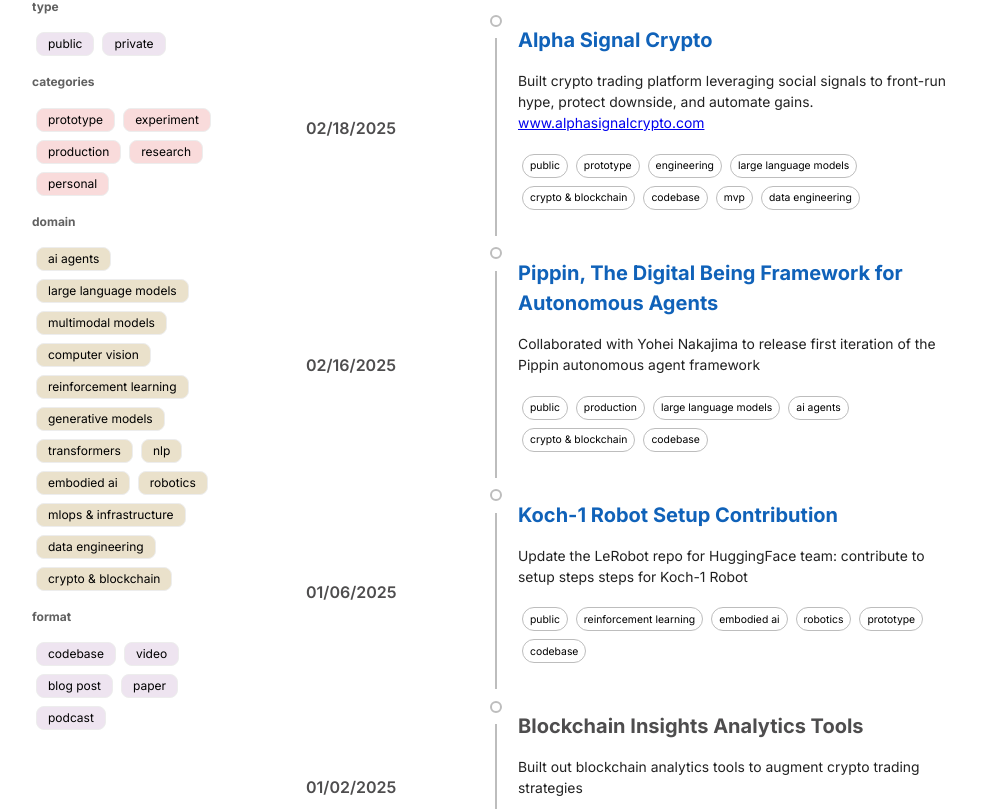
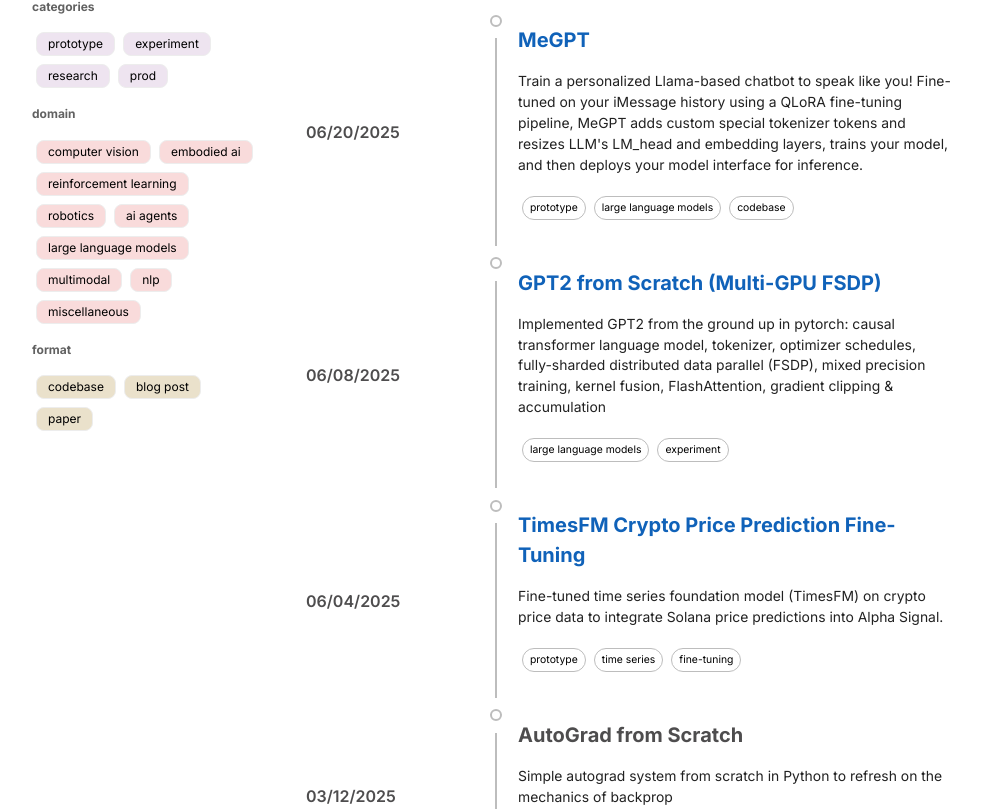
Before and after one commit to jcoleharrison/colebuilds.dev, a React (Vite) app: page / in a window 1280 px wide. Shown: the part 811-1620 px from the top of the page, without its empty margins (132-1113 px from the left). Built offline with nearby package versions, Linux system fonts and the light colour scheme.

Commit message:
add new projects

```diff
--- a/src/static-data/featured-cards-data.ts
+++ b/src/static-data/featured-cards-data.ts
@@ -1,11 +1,10 @@
 export const cardData = [
   {
-    title: "ditto",
+    title: "MeGPT",
     description:
-      "The simplest self-building coding agent (~500 lines of code) that builds itself into a multi-file Python Flask app from a simple prompt.",
-    imageLink:
-      "https://plus.unsplash.com/premium_photo-1720287601920-ee8c503af775?q=80&w=2340&auto=format&fit=crop&ixlib=rb-4.0.3&ixid=M3wxMjA3fDB8MHxwaG90by1wYWdlfHx8fGVufDB8fHx8fA%3D%3D",
-    externalLink: "https://www.google.com/",
+      "Train a personalized Llama-based chatbot to speak like you! Fine-tuned on your iMessage history using a QLoRA fine-tuning pipeline.",
+    imageLink: "/megpt.png",
+    externalLink: "https://github.com/jcoleharrison/meGPT",
   },
   {
     title: "ditto",
--- a/src/static-data/filter-groups-data.ts
+++ b/src/static-data/filter-groups-data.ts
@@ -9,40 +9,30 @@
   }
   */
 
-  {
-    label: "type",
-    filters: ["public", "private"],
-  },
+  // {
+  //   label: "type",
+  //   filters: ["public", "private"],
+  // },
   {
     label: "categories",
-    filters: ["prototype", "experiment", "production", "research", "personal"],
+    filters: ["prototype", "experiment", "research", "prod"],
   },
   {
     label: "domain",
     filters: [
+      "computer vision",
+      "embodied ai",
+      "reinforcement learning",
+      "robotics",
       "ai agents",
       "large language models",
-      "multimodal models",
-      "computer vision",
-      "reinforcement learning",
-      "generative models",
-      "transformers",
+      "multimodal",
       "nlp",
-      "embodied ai",
-      "robotics",
-      "mlops & infrastructure",
-      "data engineering",
-      "crypto & blockchain",
-      // "speech & audio",
-      // "recommendation systems",
-      // "time series",
-      // "anomaly detection",
-      // "graph neural networks",
-      // "federated learning",
+      "miscellaneous",
     ],
   },
   {
     label: "format",
-    filters: ["codebase", "video", "blog post", "paper", "podcast"],
+    filters: ["codebase", "blog post", "paper"],
   },
 ];
--- a/src/static-data/header-links-data.ts
+++ b/src/static-data/header-links-data.ts
@@ -8,6 +8,6 @@
   { logo: "/logos/twitter.png", href: "https://x.com/cole__ai" },
   {
     logo: "/logos/linkedin.png",
-    href: "https://www.linkedin.com/in/cole-harrison-0b8b17155/",
+    href: "https://www.linkedin.com/in/cole-harrison-ai",
   },
 ];
--- a/src/static-data/timeline-data.ts
+++ b/src/static-data/timeline-data.ts
@@ -1,72 +1,73 @@
+import { Description } from "@mui/icons-material";
+
 export const timelineData = [
   {
     date: "12/27/2024",
+    title: "Terraform-To-Go",
     description:
-      "Created Terraform IaC boilerplate to rapidly deploy infrastructure for passion projects and ad hoc workloads",
-    tags: ["personal", "private", "mlops & infrastructure"],
-    title: "Terraform-To-Go",
-  },
-  {
-    date: "12/28/2024",
-    description:
-      "Build automated notifications using Telegram webhooks used as a cryptocurrency trading signal",
-    link: "",
-    tags: ["private", "personal"],
-    title: "Telegram Webhook Notification Bot",
+      "Designed a Terraform IaC boilerplate for rapid infrastructure deployment in passion projects and ad hoc workloads.",
+    link: "https://github.com/jcoleharrison",
+    tags: ["miscellaneous", "codebase"],
   },
   {
     date: "01/06/2025",
+    title: "LeRobot Koch-1 Assembly & Teleoperation",
     description:
-      "Update the LeRobot repo for HuggingFace team: contribute to setup steps steps for Koch-1 Robot",
-    link: "https://github.com/huggingface/lerobot/pull/627",
-    tags: [
-      "public",
-      "reinforcement learning",
-      "embodied ai",
-      "robotics",
-      "prototype",
-      "codebase",
-    ],
-    title: "Koch-1 Robot Setup Contribution",
-  },
-  {
-    date: "01/02/2025",
-    description:
-      "Built out blockchain analytics tools to augment crypto trading strategies",
-    link: "",
-    tags: ["private", "prototype", "crypto & blockchain"],
-    title: "Blockchain Insights Analytics Tools",
+      "Assembled the LeRobot Koch-1 robot and implemented teleoperation controls; contributed enhancements to the LeRobot repository.",
+    link: "https://x.com/cole__ai/status/1896966389585547734",
+    tags: ["embodied ai", "robotics", "prototype"],
   },
   {
     date: "02/16/2025",
+    title: "Pippin Autonomous Agent Framework",
     description:
-      "Collaborated with Yohei Nakajima to release first iteration of the Pippin autonomous agent framework",
+      "Collaborated with Yohei Nakajima on Pippin, the first iteration of a flexible framework for autonomous AI agents.",
     link: "https://github.com/pippinlovesyou/pippin",
     tags: [
-      "public",
-      "production",
+      "prototype",
+      "ai agents",
       "large language models",
-      "ai agents",
-      "crypto & blockchain",
+      "miscellaneous",
       "codebase",
     ],
-    title: "Pippin, The Digital Being Framework for Autonomous Agents",
   },
   {
     date: "02/18/2025",
+    title: "Alpha Signal Crypto",
     description:
-      "Built crypto trading platform leveraging social signals to front-run hype, protect downside, and automate gains. <a href ='https://alphasignalcrypto.com'>www.alphasignalcrypto.com</a>",
+      "Developed a crypto trading platform that uses social signals to anticipate market hype, limit downside risk, and automate profit-taking. Visit: <a href='https://alphasignalcrypto.com'>alphasignalcrypto.com</a>.",
     link: "https://x.com/cole__ai/status/1909371543773126920",
-    tags: [
-      "public",
-      "prototype",
-      "engineering",
-      "large language models",
-      "crypto & blockchain",
-      "codebase",
-      "mvp",
-      "data engineering",
-    ],
-    title: "Alpha Signal Crypto",
+    tags: ["prototype", "miscellaneous", "codebase"],
+  },
+  {
+    date: "03/12/2025",
+    title: "AutoGrad from Scratch",
+    description:
+      "Simple autograd system from scratch in Python to refresh on the mechanics of backprop",
+    tags: ["experiment"],
+  },
+  {
+    date: "06/04/2025",
+    link: "https://x.com/cole__ai/status/1930336027010331057",
+    title: "TimesFM Crypto Price Prediction Fine-Tuning",
+    description:
+      "Fine-tuned time series foundation model (TimesFM) on crypto price data to integrate Solana price predictions into Alpha Signal.",
+    tags: ["prototype", "time series", "fine-tuning"],
+  },
+  {
+    date: "06/08/2025",
+    title: "GPT2 from Scratch (Multi-GPU FSDP)",
+    description:
+      "Implemented GPT2 from the ground up in pytorch: causal transformer language model, tokenizer, optimizer schedules, fully-sharded distributed data parallel (FSDP), mixed precision training, kernel fusion, FlashAttention, gradient clipping & accumulation",
+    link: "https://github.com/jcoleharrison/gpt-from-scratch",
+    tags: ["large language models", "experiment"],
+  },
+  {
+    date: "06/20/2025",
+    title: "MeGPT",
+    link: "https://github.com/jcoleharrison/meGPT",
+    description:
+      "Train a personalized Llama-based chatbot to speak like you! Fine-tuned on your iMessage history using a QLoRA fine-tuning pipeline, MeGPT adds custom special tokenizer tokens and resizes LLM's LM_head and embedding layers, trains your model, and then deploys your model interface for inference.",
+    tags: ["prototype", "large language models", "codebase"],
   },
 ];
```
Also changed, not shown: 1 other file (tests, documents, lock files or other folders).
